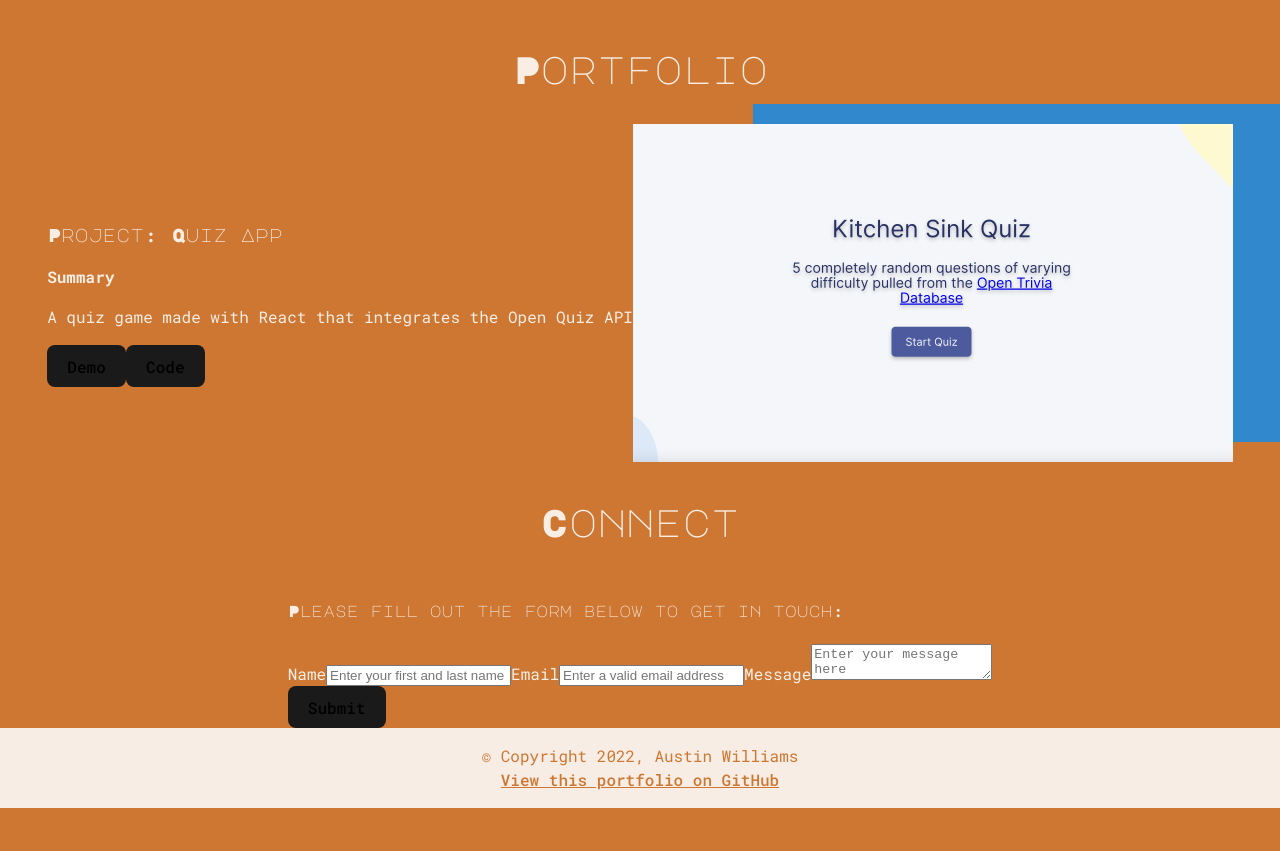
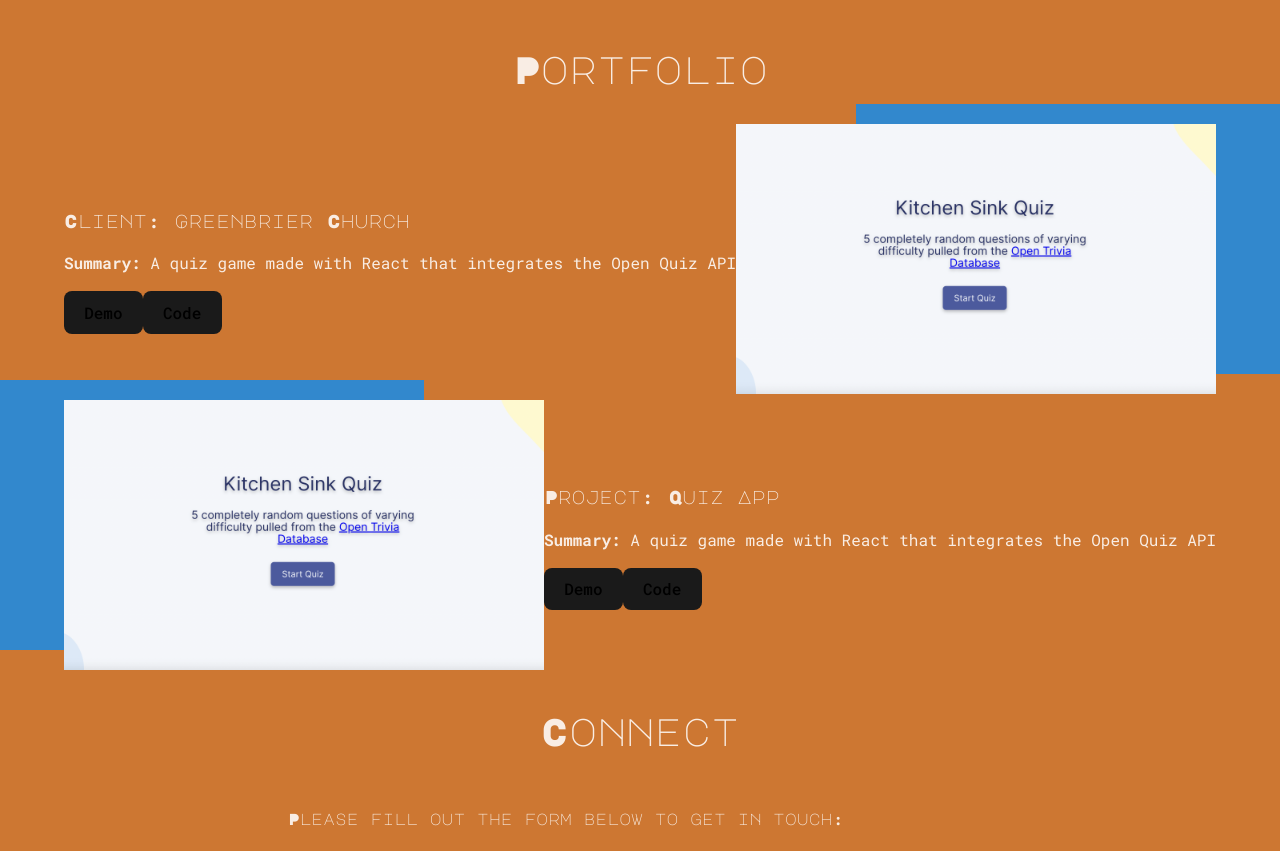
Before and after one commit to austingw/portfolio-site, a React (Vite) app: page / in a window 1280 px wide. Shown: the part 960-1811 px from the top of the page. Before the commit the page ends 1768 px from the top, so only its background shows below. Built offline with nearby package versions, Linux system fonts and the light colour scheme.

Commit message:
Add alternating styling for portfolio elements

```diff
--- a/src/components/Portfolio.jsx
+++ b/src/components/Portfolio.jsx
@@ -4,19 +4,35 @@ export default function Portfolio() {
   return (
     <div className="portfolio">
       <h2>Portfolio</h2>
-      <div className="portfolio-item">
+      <div className="portfolio-item-reverse">
+        <div className="project-display">
+          <img src={quiz} className="project-img right-img" />
+        </div>
         <div className="project-summary">
-          <h3>Project: Quiz App</h3>
-          <b>Summary</b>
-          <p>A quiz game made with React that integrates the Open Quiz API</p>
+          <h3>Client: Greenbrier Church</h3>
+          <p>
+            <b>Summary:</b> A quiz game made with React that integrates the Open
+            Quiz API
+          </p>
           <button>Demo</button>
           <button>Code</button>
         </div>
+      </div>
+
+      <div className="portfolio-item">
         <div className="project-display">
-          <img src={quiz} className="project-img right-img" />
+          <img src={quiz} className="project-img left-img" />
+        </div>
+        <div className="project-summary">
+          <h3>Project: Quiz App</h3>
+          <p>
+            <b>Summary:</b> A quiz game made with React that integrates the Open
+            Quiz API
+          </p>
+          <button>Demo</button>
+          <button>Code</button>
         </div>
       </div>
-      <div className="portfolio-item-reverse"></div>
     </div>
   );
 }
--- a/src/style.css
+++ b/src/style.css
@@ -156,14 +156,21 @@ h5 {
   justify-content: center;
 }
 
+.portfolio-item-reverse {
+  display: flex;
+  flex-direction: row-reverse;
+  align-items: center;
+  justify-content: center;
+}
+
 .project-display {
-  max-width: 600px;
+  max-width: 540px;
   height: auto;
 }
 
 .project-img {
-  position: static;
-  max-width: 600px;
+  max-width: 480px;
+  height: auto;
 }
 
 .left-img {
```
